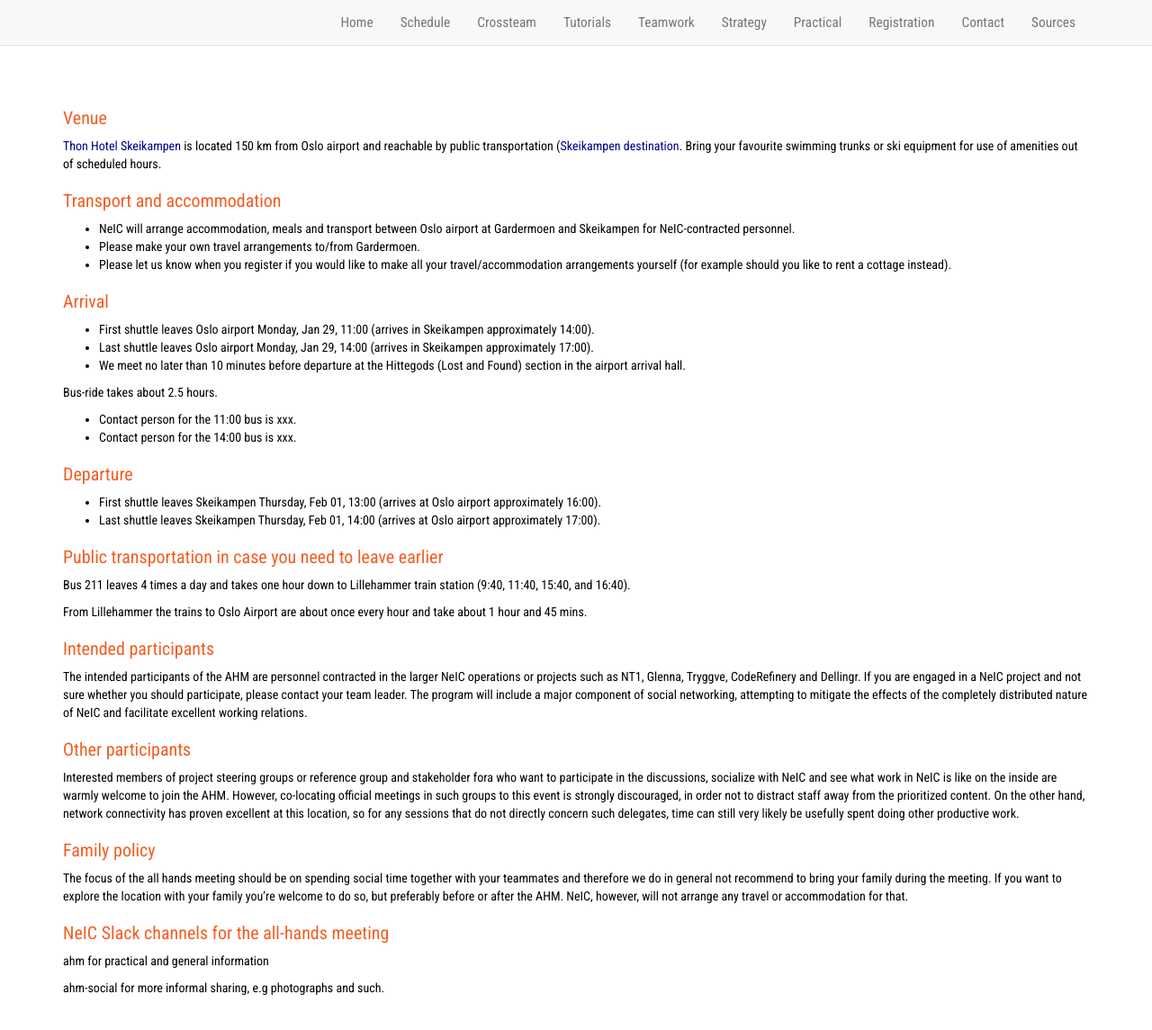
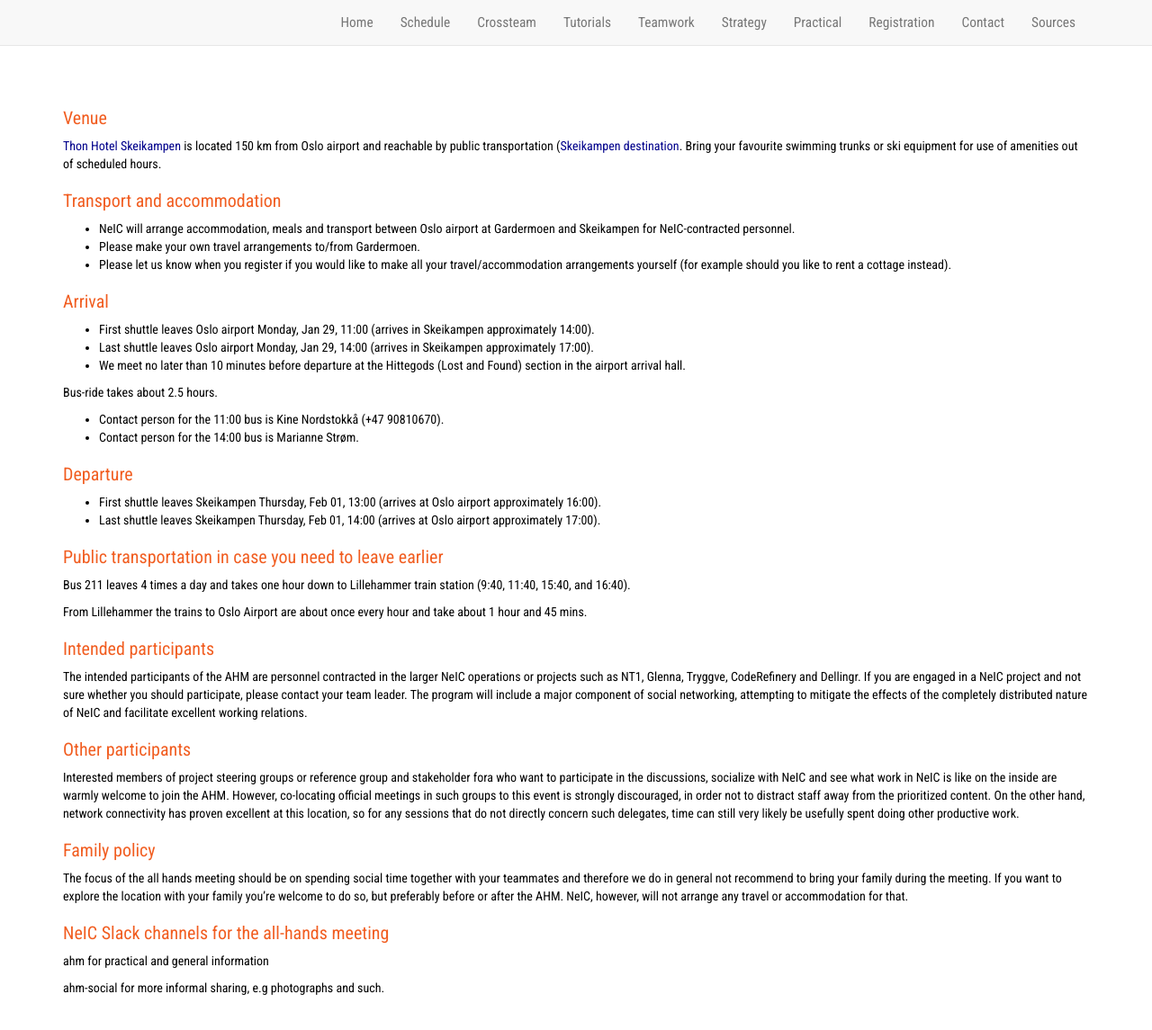
Before and after one commit to neicnordic/ahm18.neic.nordforsk.org, a Jekyll site: the page built from practical.md, in a window 1280 px wide and 1318 px high. Shown: the top 1145 px of the window at 90% size. Built offline with Jekyll 4.4.1, drawn with Linux system fonts in a browser that asks for light colours; nearby versions of some CDN libraries; our own code applies the rules of GitHub Pages for plain Markdown files.

Commit message:
Update practical.md

```diff
--- a/practical.md
+++ b/practical.md
@@ -25,8 +25,8 @@ swimming trunks or ski equipment for use of amenities out of scheduled hours.
 
 Bus-ride takes about 2.5 hours.
 
-- Contact person for the 11:00 bus is [xxx]().
-- Contact person for the 14:00 bus is [xxx]().
+- Contact person for the 11:00 bus is Kine Nordstokkå (+47 90810670).
+- Contact person for the 14:00 bus is Marianne Strøm.
 
 
 ### Departure
```
